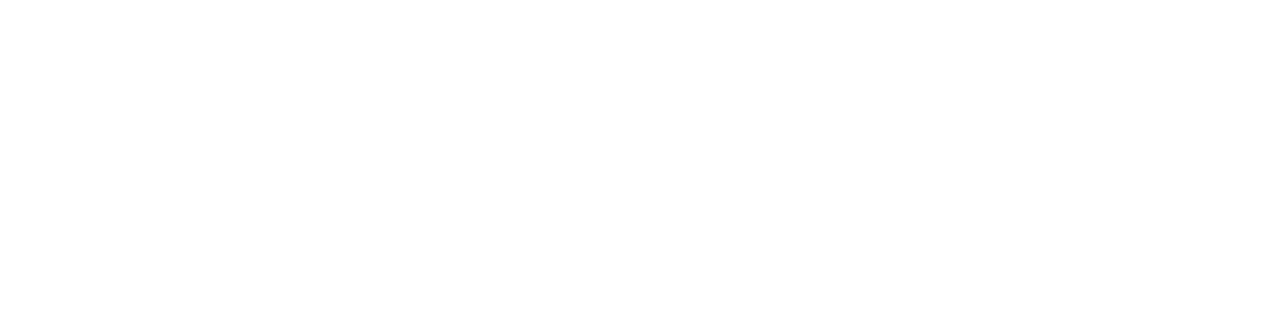
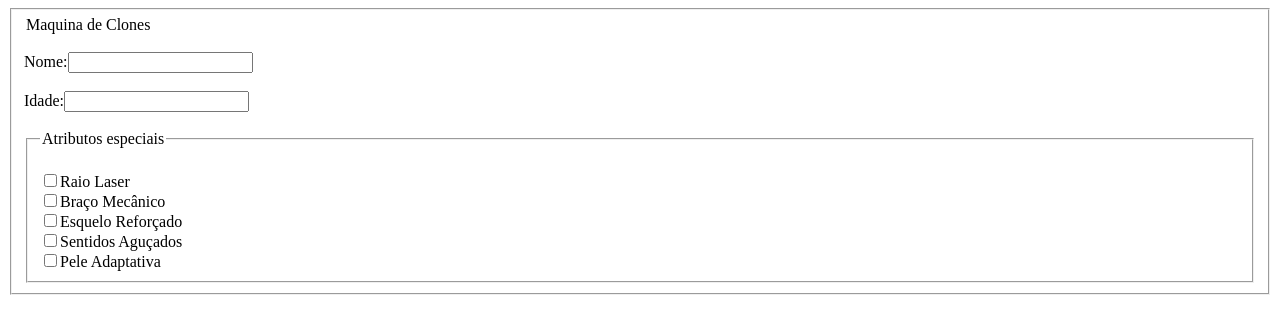
Before and after one commit to Psidom/Angular_CRUD-JSON_SERVER, an Angular app: page / in a window 1280 px wide. Shown: the top 334 px of the page. Built offline with nearby package versions, Linux system fonts and the light colour scheme.

Commit message:
Criação do Formulario dos Clones

```diff
--- a/src/app/app.component.html
+++ b/src/app/app.component.html
@@ -1,17 +1,36 @@
 <!DOCTYPE html>
-<html>
+<section>
+    <fieldset>
+        <form action="" method="post">
+            <legend>Maquina de Clones</legend>
+            <br>
+            <label for="nome">Nome:</label>
+            <input id="nome" name="nome" type="text">
+            <br>
+            <br>
+            <label for="idade">Idade:</label>
+            <input type="text" name="idade" id="idade">
+            <br>
+            <br>
+            <fieldset>
+                <legend>Atributos especiais</legend>
+                <br>
+                <input type="checkbox" name="Raio Laser" id="Raio Laser">
+                <label for="Raio Laser">Raio Laser</label>
+                <br>
+                <input type="checkbox" name="Braço Mecânico" id="Braco Mecanico">
+                <label for="Braco Mecanico">Braço Mecânico</label>
+                <br>
+                <input type="checkbox" name="Esquelo Reforcado" id="Esquelo Reforcado">
+                <label for="Esquelo Reforcado">Esquelo Reforçado</label>
+                <br>
+                <input type="checkbox" name="Sentidos Agucados" id="Sentidos Agucados">
+                <label for="Sentidos Agucados">Sentidos Aguçados</label>
+                <br>
+                <input type="checkbox" name="Pele Adaptativa" id="Pele Adaptativa">
+                <label for="Pele Adaptativa">Pele Adaptativa</label>
+            </fieldset>
 
-<head>
-    <meta charset="utf-8" />
-    <meta http-equiv="X-UA-Compatible" content="IE=edge">
-    <title>Crud Solutis</title>
-    <meta name="viewport" content="width=device-width, initial-scale=1">
-    <link rel="stylesheet" type="text/css" media="screen" href="main.css" />
-    <script src="main.js"></script>
-</head>
-
-<body>
-
-</body>
-
-</html>
+        </form>
+    </fieldset>
+</section>
```
